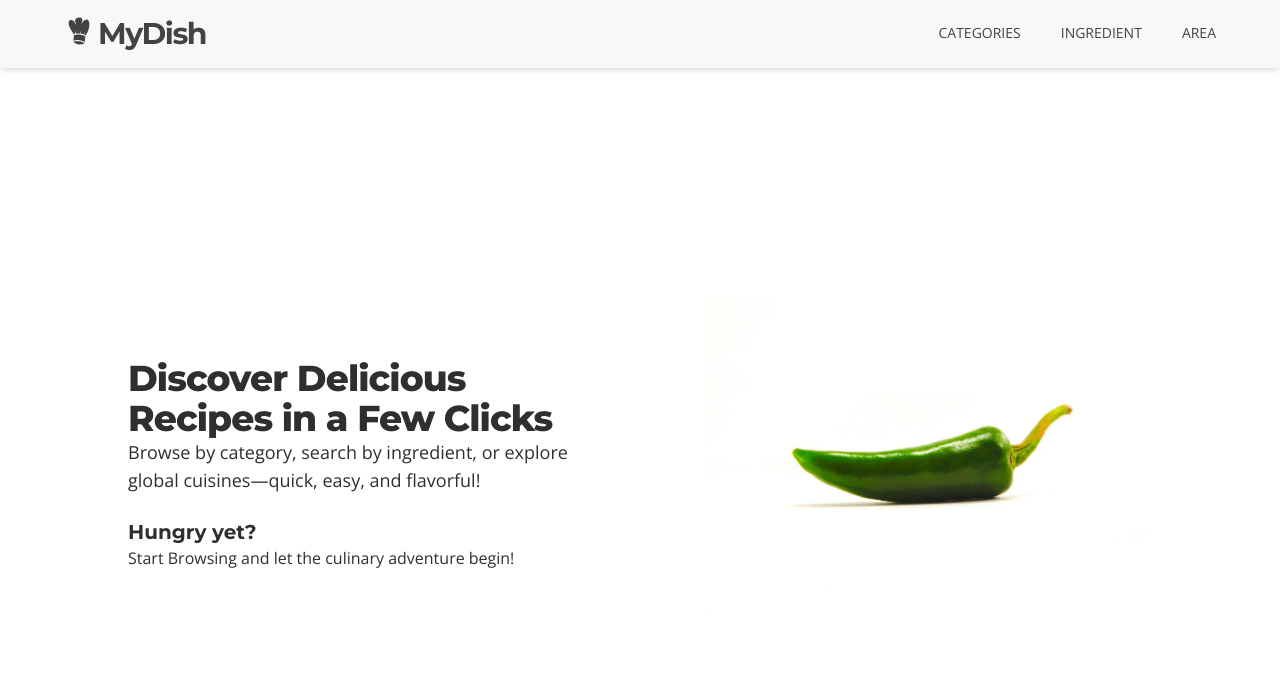
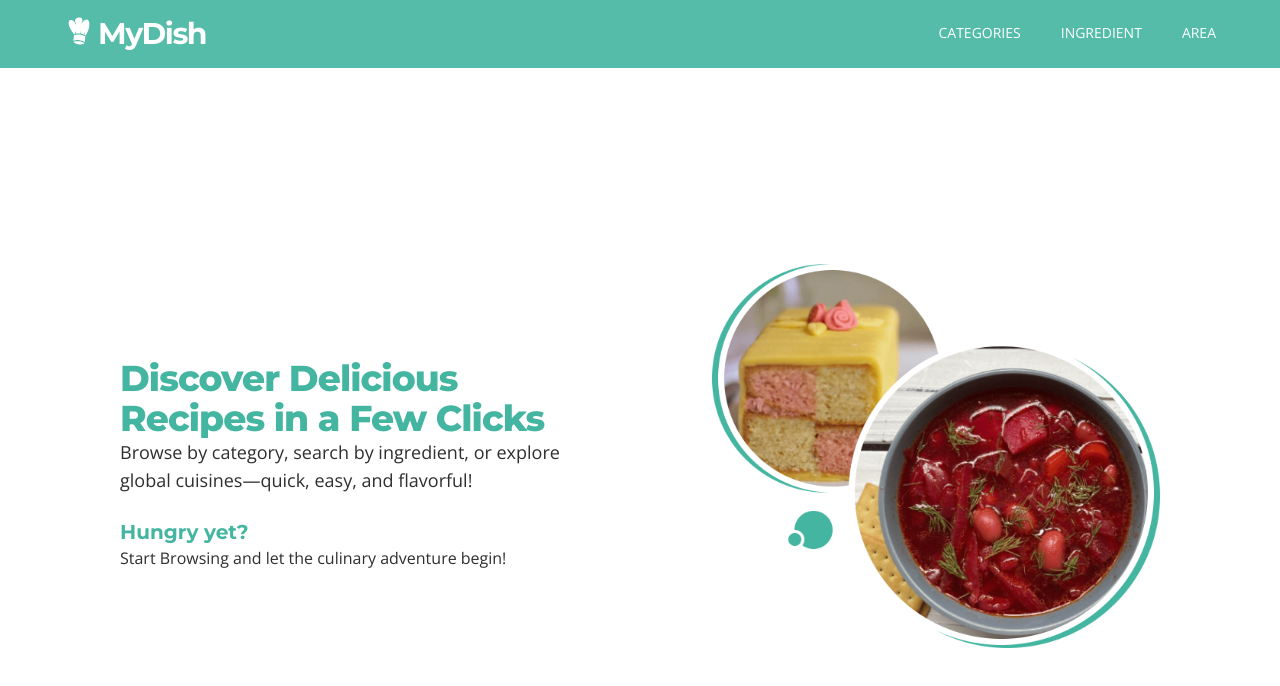
Before and after one commit to dnmore/my-dish, a React (Create React App) app: page / in a window 1280 px wide. Shown: the top 686 px of the page. Built offline with nearby package versions, Linux system fonts and the light colour scheme.

Commit message:
update navigation and landing page

```diff
--- a/src/routes/home/home.jsx
+++ b/src/routes/home/home.jsx
@@ -1,9 +1,9 @@
-import photo from "../../assets/img.webp";
+import photo from "../../assets/hero.png";
 export default function Home() {
   return (
-    <div className="max-w-7xl h-screen w-full flex flex-wrap justify-center items-center text-charcoal-gray">
+    <div className="max-w-7xl h-screen w-full flex flex-wrap gap-4 justify-center items-center text-charcoal-gray">
       <div className="flex flex-col   max-w-xl pt-32 px-4 lg:px-16 ">
-        <h1 className="text-4xl font-extrabold tracking-tight bg-transparent">
+        <h1 className="text-4xl font-extrabold tracking-tight bg-transparent text-mint-green">
           Discover Delicious Recipes in a Few Clicks
         </h1>
         <p className="text-base md:text-lg">
@@ -12,14 +12,20 @@ export default function Home() {
         </p>
 
         <div className="pt-6">
-          <h3 className="text-xl font-bold">Hungry yet?</h3>
+          <h3 className="text-xl font-bold text-mint-green">Hungry yet?</h3>
           <p className="text-base">
             Start Browsing and let the culinary adventure begin!
           </p>
         </div>
       </div>
-      <div className="flex flex-col  max-w-xl md:pt-32 px-4 lg:px-16 ">
-        <img src={photo} alt="Green chili pepper on white surface by Hari Krishnan from Unsplash" />
+      <div className="flex flex-col pb-4 max-w-xl md:pt-32 px-4 lg:px-16 ">
+        <img
+          src={photo}
+          alt="Two preview dishes of a dessert and a soup"
+          width={571}
+          height={500}
+
+        />
       </div>
     </div>
   );
--- a/src/routes/navigation/navdesktop.jsx
+++ b/src/routes/navigation/navdesktop.jsx
@@ -5,21 +5,21 @@ import { GiChefToque } from "react-icons/gi";
 export const NavDesktop = () => {
   return (
     <div
-      className="hidden fixed z-50 lg:px-16 w-full lg:flex lg:items-center lg:justify-between gap-5 px-2 py-4 text-charcoal-gray bg-off-white opacity-90 shadow-md"
+      className="hidden fixed z-50 lg:px-16 w-full lg:flex lg:items-center lg:justify-between gap-5 px-2 py-4 bg-mint-green text-white opacity-90"
 
     >
       <NavLink
         to="/"
-        className="flex gap-1 text-3xl font-bold tracking-tighter"
+        className="flex gap-1 text-3xl font-bold tracking-tighter "
       >
         <GiChefToque />
         <h3>MyDish</h3>
       </NavLink>
 
       <div className="flex items-center gap-10 text-sm uppercase ">
-        <NavLink to="/categories" className="border-b-2 border-transparent hover:border-mint-green">Categories</NavLink>
-        <NavLink to="/ingredient" className="border-b-2 border-transparent hover:border-mint-green">Ingredient</NavLink>
-        <NavLink to="/area" className="border-b-2 border-transparent hover:border-mint-green">Area</NavLink>
+        <NavLink to="/categories" className="border-b-2 border-transparent hover:border-white">Categories</NavLink>
+        <NavLink to="/ingredient" className="border-b-2 border-transparent hover:border-white">Ingredient</NavLink>
+        <NavLink to="/area" className="border-b-2 border-transparent hover:border-white">Area</NavLink>
       </div>
     </div>
   );
--- a/src/routes/navigation/navmobile.jsx
+++ b/src/routes/navigation/navmobile.jsx
@@ -14,7 +14,7 @@ export const NavMobile = () => {
   return (
     <div
       ref={ref}
-      className="lg:hidden pt-2 fixed z-50 w-full text-charcoal-gray shadow-md text-base bg-off-white"
+      className="lg:hidden pt-2 fixed z-50 w-full  text-base bg-mint-green text-white"
     >
       <div className="flex gap-1 items-center pb-3">
         <Hamburger toggled={isOpen} size={20} toggle={setOpen} />
@@ -27,23 +27,23 @@ export const NavMobile = () => {
         </NavLink>
       </div>
       {isOpen && (
-        <div className="p-5 pt-0 z-50 bg-off-white uppercase">
+        <div className="p-5 pt-0 z-50 bg-mint-green uppercase">
           <div className="grid gap-2 ">
             <NavLink
               to="/categories"
-              className="hover:text-mint-green"
+              className="hover:opacity-80"
             >
               Categories
             </NavLink>
             <NavLink
               to="/ingredient"
-              className="hover:text-mint-green"
+              className="hover:opacity-80"
             >
               Ingredient
             </NavLink>
             <NavLink
               to="/area"
-              className="hover:text-mint-green"
+              className="hover:opacity-80"
             >
               Area
             </NavLink>
```
Also changed, not shown: src/assets/hero.png (added), src/assets/img.webp (deleted).
